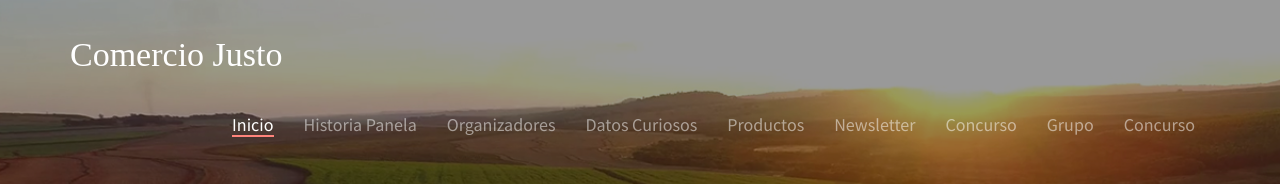
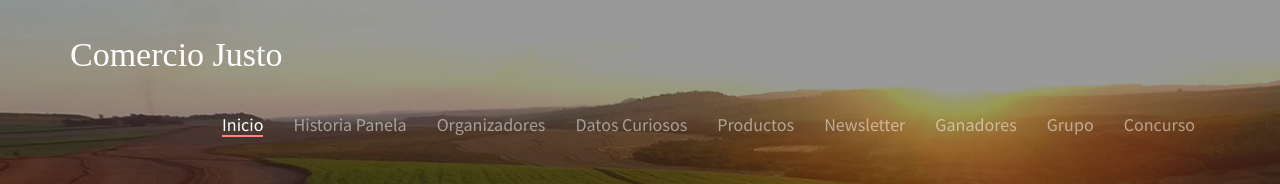
Before and after one commit to azucarjusto/azucarjusto.github.io, a plain HTML site: page index.html in a window 1280 px wide. Shown: the top 184 px of the page. Drawn offline with Linux system fonts and the light colour scheme; files whose address does not match are found by name; a web font is replaced by a local one.

Commit message:
Update index.html

```diff
--- a/index.html
+++ b/index.html
@@ -66,7 +66,7 @@
 	            <li><a href="#" data-nav-section="greetings"><span>Datos Curiosos</span></a></li>
 	            <li><a href="#" data-nav-section="blog"><span>Productos</span></a></li>
 	            <li><a href="#" data-nav-section="rsvp"><span>Newsletter</span></a></li>
-	            <li><a href="#" data-nav-section="gallery"><span>Concurso</span></a></li>
+	            <li><a href="#" data-nav-section="gallery"><span>Ganadores</span></a></li>
 	            <li><a href="#" data-nav-section="people"><span>Grupo</span></a></li>
 	            <li><a href="quiz/index.html"><span>Concurso</span></a></li>
 	          </ul>
```
